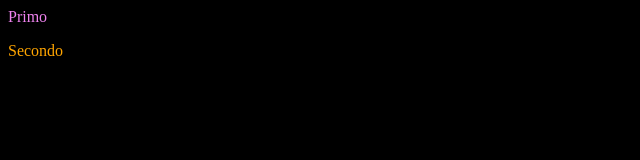
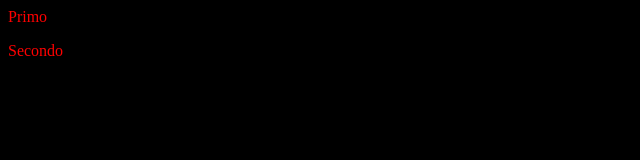
Before and after one commit to fmikele/esempioindexof, a website: page index.html in a window 1280 px wide. Shown: the whole page, without its empty margins (0-640 px from the left). Drawn offline with Linux system fonts and the light colour scheme.

Commit message:
Solo Rosso

```diff
--- a/index.html
+++ b/index.html
@@ -6,12 +6,12 @@
 </div>
 
 
-<div id="idclass">
+<div class="classappOnlyRed">
   <div >
     <p> Primo </p>
   </div>
 
-  <div class="classapp">
+  <div >
     <p> Secondo </p>
   </div>
 </div>
--- a/style.css
+++ b/style.css
@@ -17,8 +17,8 @@
 }
 
 
-.classapp2 {
-  color: yellowgreen;
+.classappOnlyRed {
+  color: red;
 }
 
 #idclass{
```
